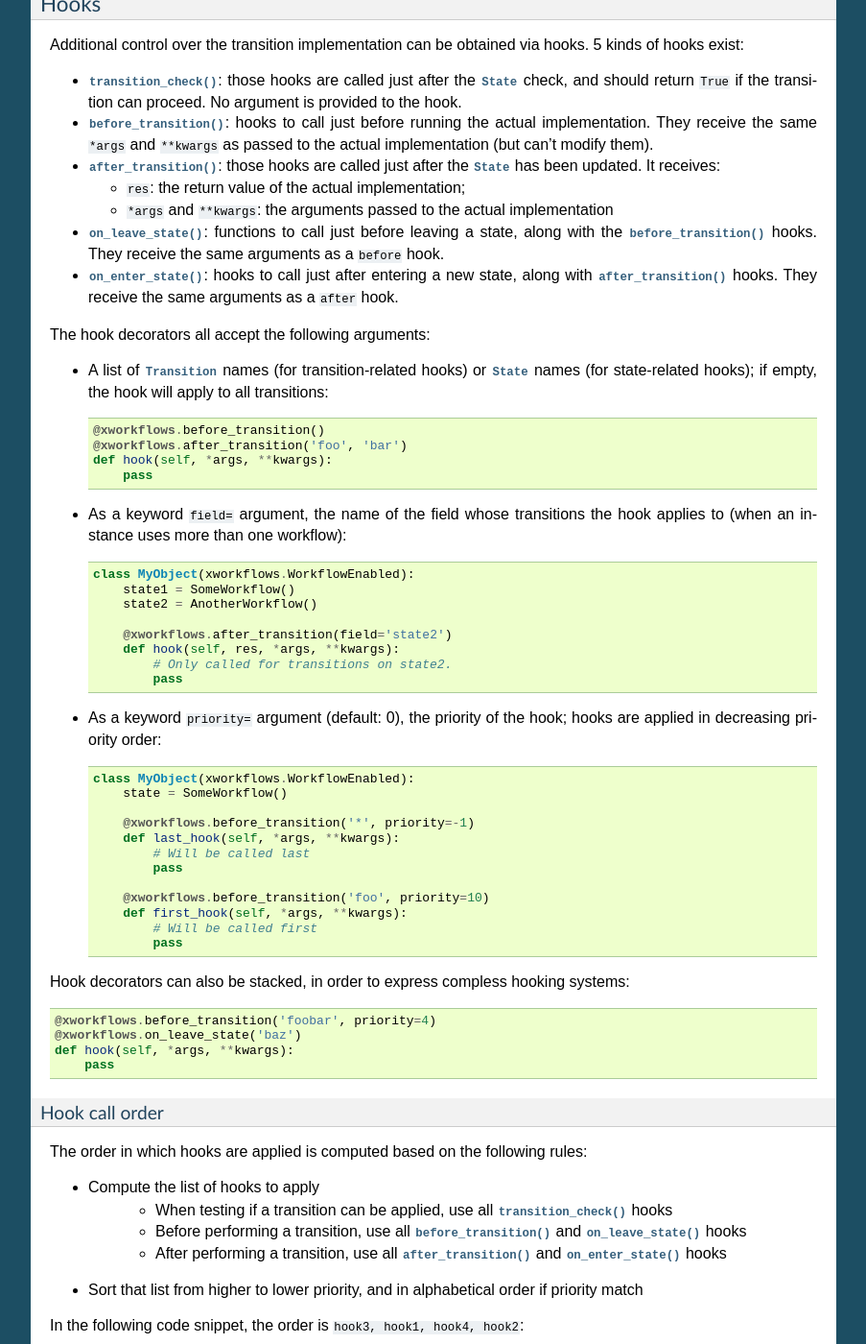
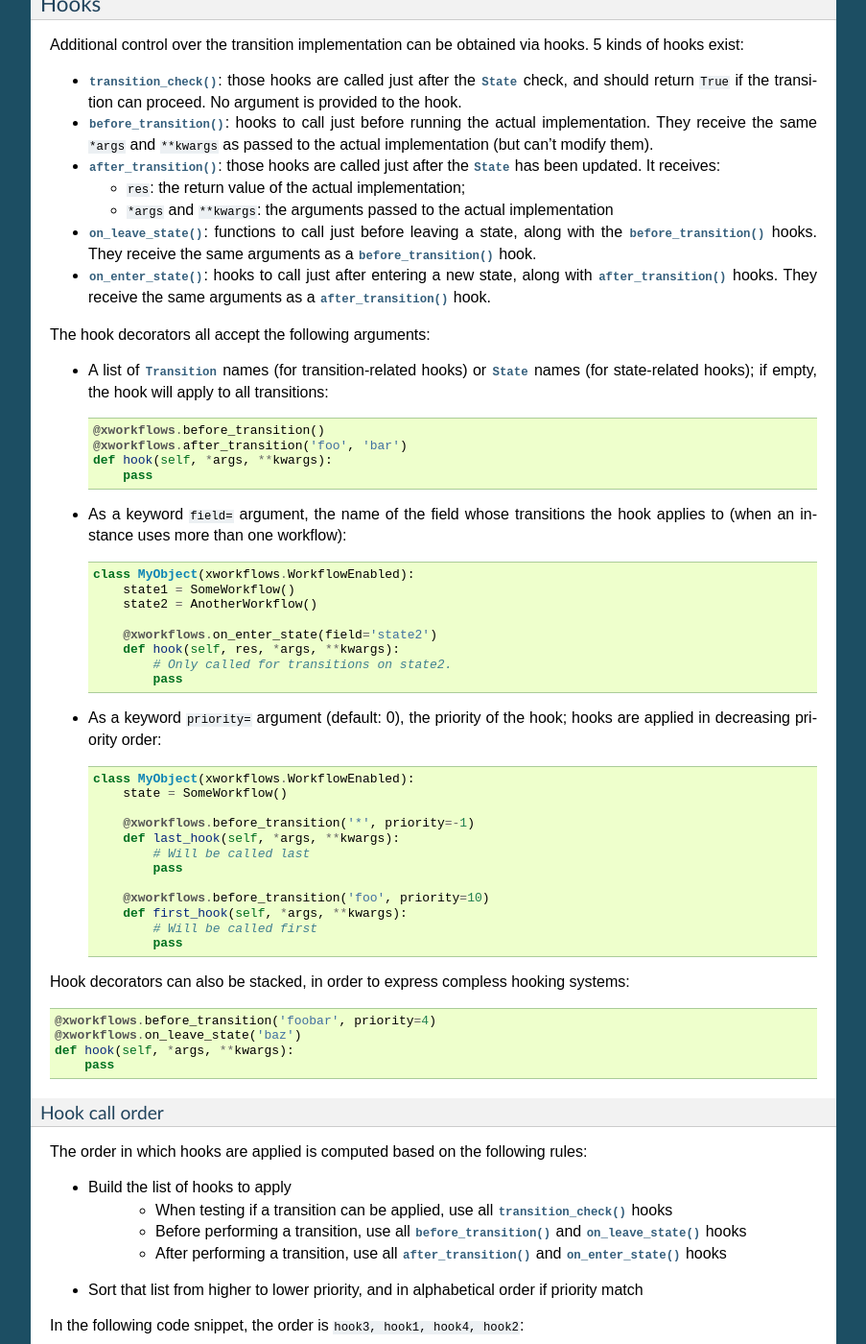
Before and after one commit to rbarrois/xworkflows, a Sphinx documentation site: the page built from doc/reference.rst, in a window 1280 px wide and 1400 px high, scrolled down 3729 px. Shown: the whole window at 96% size, without its empty margins (198-1101 px from the left). Built offline with Sphinx 7.4.7, drawn with Linux system fonts in a browser that asks for light colours.

Commit message:
Improve documentation.
Signed-off-by: Raphaël Barrois <raphael.barrois@polytechnique.org>

```diff
--- a/doc/reference.rst
+++ b/doc/reference.rst
@@ -46,6 +46,7 @@ Those attributes will be transformed into similar attributes with friendlier API
 - :attr:`~Workflow.initial_state` is defined as the :attr:`~base.State.name`
   of the initial :class:`~base.State` of the :class:`Workflow` and converted into
   the appropriate :class:`~base.State`
+
 
 Accessing :class:`Workflow` states and transitions
 """"""""""""""""""""""""""""""""""""""""""""""""""
@@ -239,9 +240,9 @@ Additional control over the transition implementation can be obtained via hooks.
   - ``*args`` and ``**kwargs``: the arguments passed to the actual implementation
 
 - :func:`on_leave_state`: functions to call just before leaving a state, along with the
-  :func:`before_transition` hooks. They receive the same arguments as a ``before`` hook.
+  :func:`before_transition` hooks. They receive the same arguments as a :func:`before_transition` hook.
 
-- :func:`on_enter_state`: hooks to call just after entering a new state, along with :func:`after_transition` hooks. They receive the same arguments as a ``after`` hook.
+- :func:`on_enter_state`: hooks to call just after entering a new state, along with :func:`after_transition` hooks. They receive the same arguments as a :func:`after_transition` hook.
 
 
 The hook decorators all accept the following arguments:
@@ -260,7 +261,7 @@ The hook decorators all accept the following arguments:
         state1 = SomeWorkflow()
         state2 = AnotherWorkflow()
 
-        @xworkflows.after_transition(field='state2')
+        @xworkflows.on_enter_state(field='state2')
         def hook(self, res, *args, **kwargs):
             # Only called for transitions on state2.
             pass
@@ -295,7 +296,7 @@ Hook call order
 
 The order in which hooks are applied is computed based on the following rules:
 
-- Compute the list of hooks to apply
+- Build the list of hooks to apply
     - When testing if a transition can be applied, use all :func:`transition_check` hooks
     - Before performing a transition, use all :func:`before_transition` and :func:`on_leave_state` hooks
     - After performing a transition, use all :func:`after_transition` and :func:`on_enter_state` hooks
```
Also changed, not shown: 1 other file.
